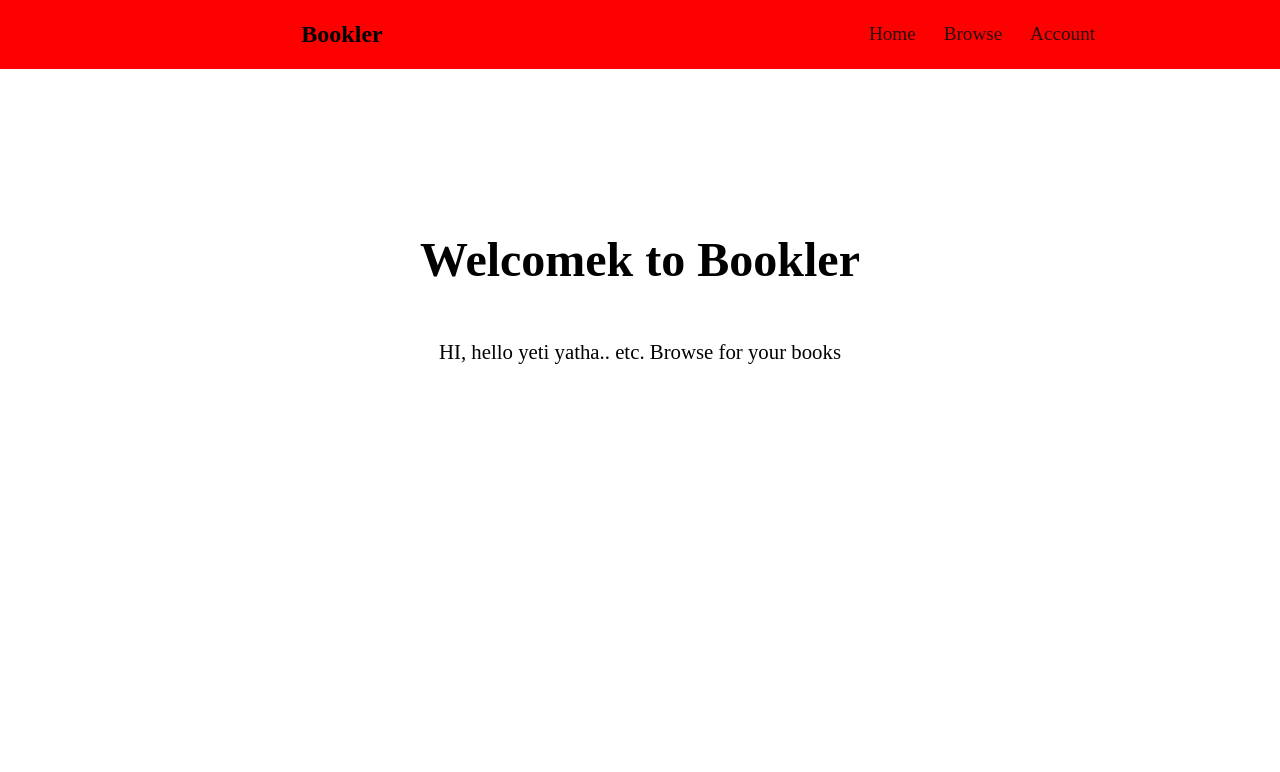
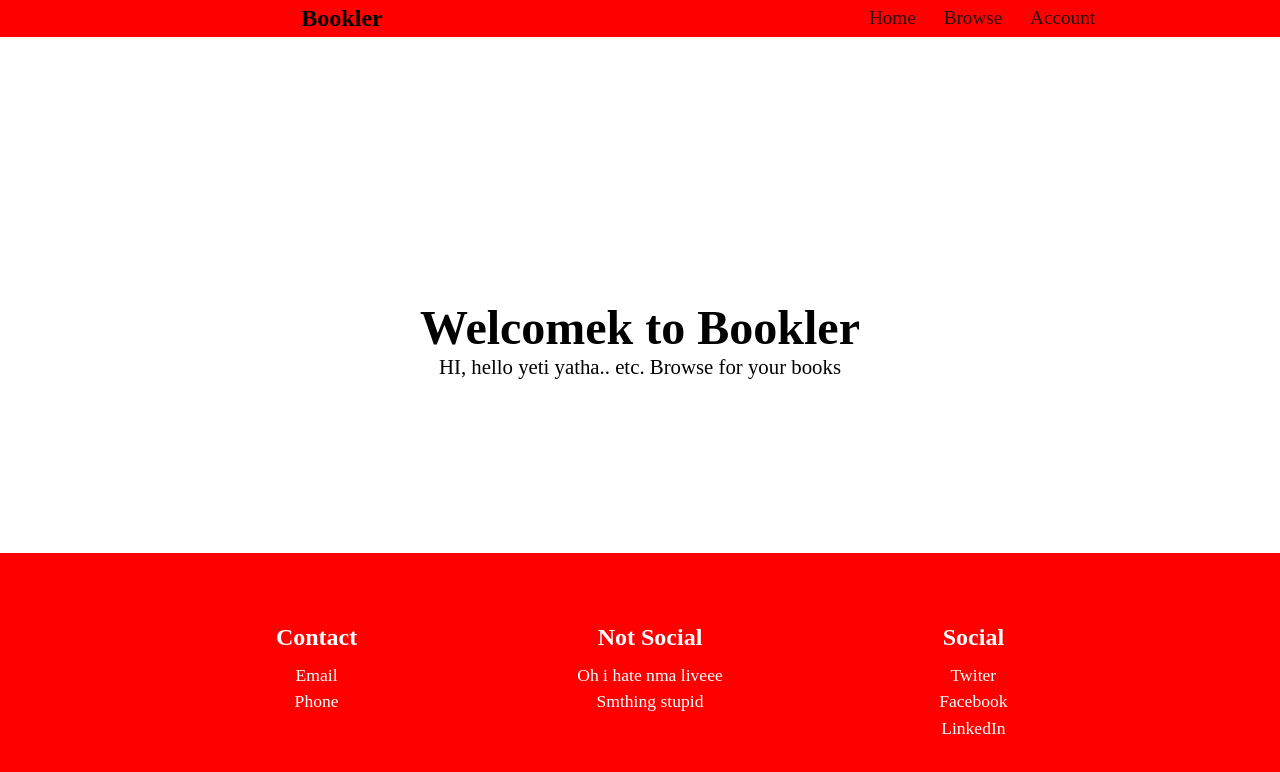
Before and after one commit to LenyPython/someRandomLibrary, a React (Create React App) app: page / in a window 1280 px wide. Shown: the top 772 px of the page. Built offline with nearby package versions, Linux system fonts and the light colour scheme.

Commit message:
Adding Fotter comoponent
-created styled footer in components
-added it at end of App

```diff
--- a/src/App.tsx
+++ b/src/App.tsx
@@ -1,6 +1,8 @@
 import Navigation from './components/Navigation/Navigation'
 import Welcome from './components/Welcome/Welcome'
 import Browse from './components/Browse/Browse'
+import Footer from './components/Footer/Footer'
+import './App.css'
 import { BrowserRouter as Router,
     Switch, Route } from 'react-router-dom'
 
@@ -15,6 +17,9 @@ function App() {
         <Route path='/home'>
           <Welcome />
           </Route>
+        <Route path='LenyPython/someRandomLibrary' exact>
+          <Welcome />
+          </Route>
         <Route path='/' exact>
           <Welcome />
           </Route>
@@ -25,6 +30,7 @@ function App() {
           <h1>Error 404 route does not exist</h1>
           </Route>
       </Switch>
+      <Footer />
     </Router>
   );
 }
--- /dev/null
+++ b/src/components/Footer/Footer.tsx
@@ -0,0 +1,58 @@
+import styled from 'styled-components'
+
+const StyledFooter = styled.footer`
+  display: flex;
+  justify-content: space-evenly;
+  padding: 3em 5%;
+  background: red;
+  position: absolute;
+  bottom: 0;
+  left: 0;
+  right: 0;
+  div{
+    display: flex;
+    flex-direction: column;
+    align-items: center;
+    padding: .5em;
+    color: white;
+    h2 {
+      margin: .6em;
+    }
+    p{
+      font-size: 1.1rem;
+      margin-bottom: .3em;
+      &:hover{
+        text-decoration: underline;
+        opacity: .6;
+        cursor: pointer;
+      }
+    }
+  }
+`
+
+const Footer = () => {
+  return (
+    <StyledFooter>
+      <div><h2>Contact</h2>
+        <p>Email</p>
+        <p>Phone</p>
+      </div>
+      <div>
+        <h2>Not Social</h2>
+        <p>Oh i hate nma liveee</p>
+        <p>Smthing stupid</p>
+      </div>
+      <div>
+        <h2>Social</h2>
+        <p>Twiter</p>
+        <p>Facebook</p>
+        <p>LinkedIn</p>
+      </div>
+
+
+
+    </StyledFooter>
+  )
+}
+
+export default Footer
```
